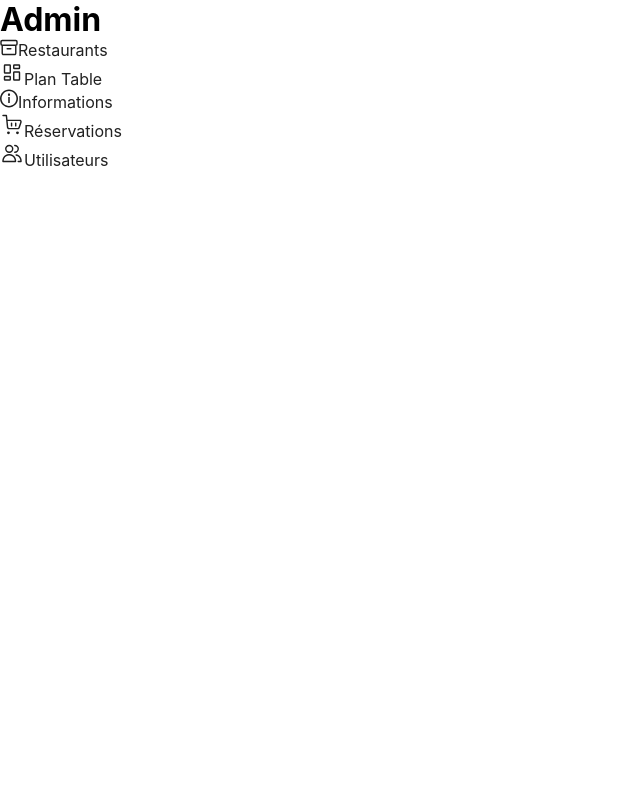
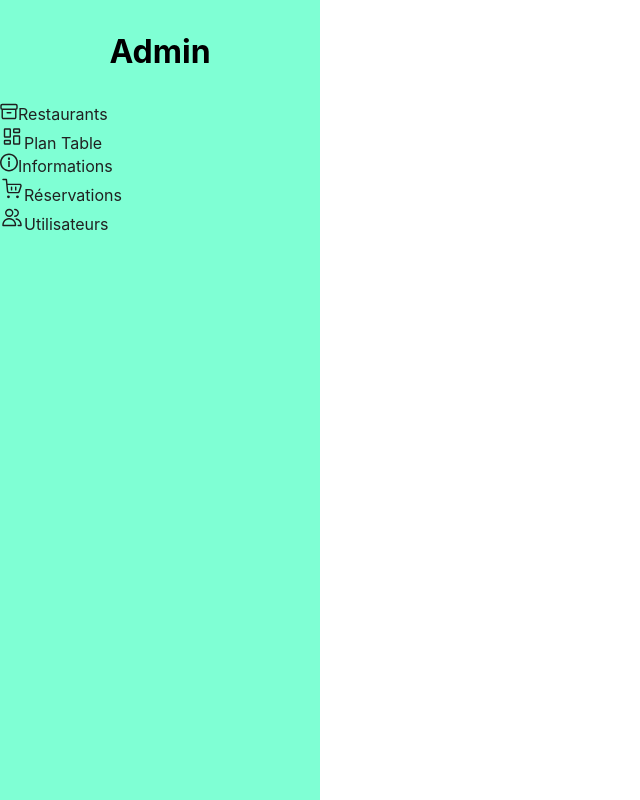
Before and after one commit to SarahOtmane/backOfficeResto, a React (Create React App) app: page /admin/restaurants in a window 1280 px wide. Shown: the whole page, without its empty margins (0-640 px from the left). Built offline with nearby package versions, Linux system fonts and the light colour scheme.

Commit message:
css du composant Menu

```diff
--- a/src/css/components.css
+++ b/src/css/components.css
@@ -3,6 +3,7 @@
 
     1:= Button
     2:= inputLabel
+    3:= navigation
 
 *****************************************************/
 
@@ -46,3 +47,21 @@
     margin-top: .5rem;
     background-color: #F1F1F1;
 }
+
+
+
+/* ----------- 3:= navigation -------- */
+.navigation{
+    list-style: none;
+    height: 100vh;
+    width: 20rem;
+    background-color: aquamarine;
+}
+
+.navigation h1{
+    text-align: center;
+    padding: 2rem 0;
+}
+
+
+/* ----------- 4:= navigation -------- */
```
